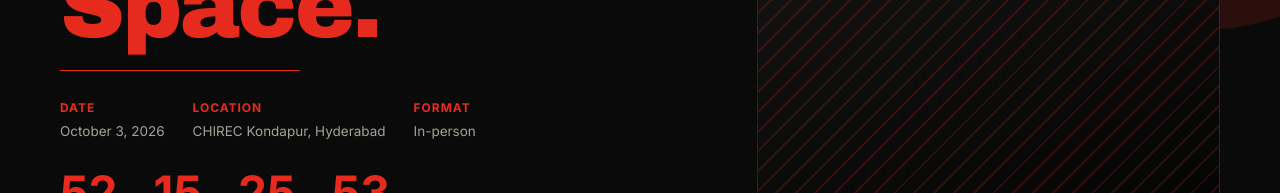
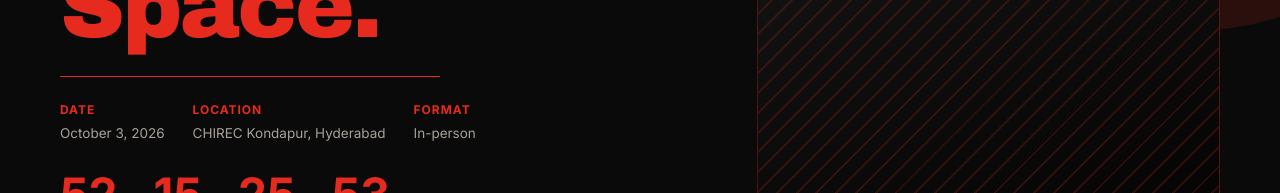
Before and after one commit to shaunak44oop/react-tedx, a React (Vite) app: page / in a window 1280 px wide. Shown: the part 398-591 px from the top of the page. Built offline with nearby package versions, Linux system fonts and the light colour scheme; the HTML template or start-up script is replaced by a standard one.

Commit message:
Update home.tsx

```diff
--- a/src/pages/home.tsx
+++ b/src/pages/home.tsx
@@ -55,16 +55,16 @@ export function Home() {
 
             <motion.hr
               initial={{ width: 0 }}
-              animate={{ width: 240 }} // BAR WIDTH !!!!!!!!!!!!!!!!!!!!!!!!!!!!!!!!!!!!!!!!!!!!!!!!!!!!!!!!!!!!!!!
-              transition={{ duration: 1.2, delay: 0.2 }}
-              className="mt-[18px] h-[1px] border-none bg-brand"
+              animate={{ width: 480 }}
+              transition={{ duration: 0.6, delay: 0.4 }}
+              className="my-6 h-[1px] max-w-[380px] border-none bg-brand"
             />
 
             <motion.div
               initial={{ opacity: 0 }}
               animate={{ opacity: 1 }}
               transition={{ duration: 0.5, delay: 0.5 }}
-              className="mt-7 flex gap-7 font-mono text-[13.5px] text-muted"
+              className="flex gap-7 font-mono text-[13.5px] text-muted"
             >
               <div>
                 <strong className="mb-1 block text-[12px] uppercase tracking-[0.08em] text-brand">Date</strong>
```
